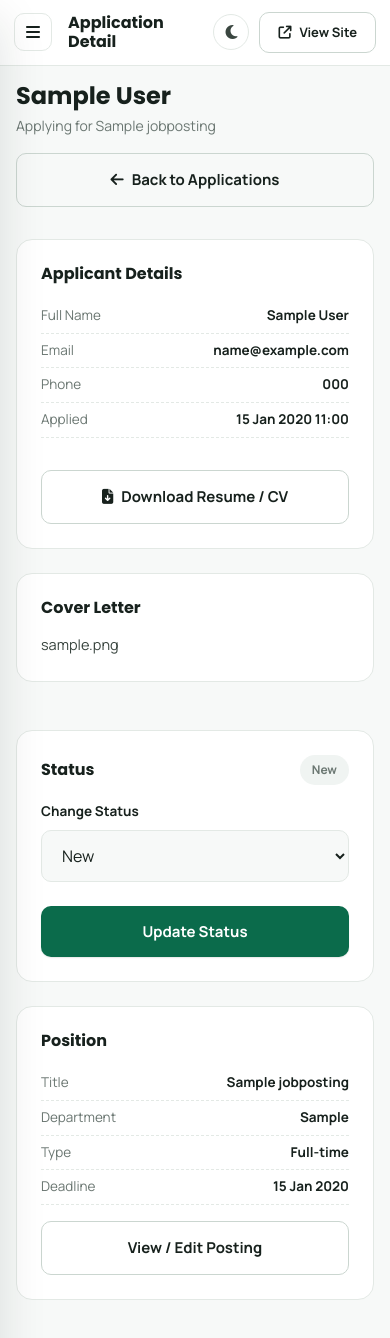
After one commit to sudaneee/hamdaancollege, a Django app: page /console/job-applications/1/ in a window 390 px wide. The commit adds this page. Shown: the top 1338 px of the page. Run offline with Django 5.2, Linux system fonts and the light colour scheme; a user stored in the database is signed in; tables that the repository leaves empty hold one stand-in row (values such as "Sample post"); grey boxes marked "Sample" are stand-in pictures; some libraries are stand-ins or nearby versions.

Commit message:
Add Job Opportunities / Careers — fully console-managed
New public Careers section: JobPosting (title, department, location,
type, description, requirements, deadline) fully manageable via the
console's generic CRUD (like News/Events). The public Careers list
only ever shows postings that are still active AND whose deadline
hasn't passed — JobPosting.is_open is the single source of truth both
the list filter and the detail page's Apply form gate use, so an
expired posting silently drops off the list with no manual step, while
its detail page (if someone still has the link) shows 'Applications
Closed' instead of 404ing.

Applicants apply with no account needed (name, email, phone, resume
upload, optional cover letter) — JobApplication, reviewed from a new
dedicated console section (list + detail, resume download, status
change: New/Shortlisted/Rejected/Hired). Full-access only for now, no
existing staff role owns HR/careers.

Added a Careers link to the main site nav (desktop + mobile).

Co-Authored-By: Claude Sonnet 5 <noreply@anthropic.com>

```diff
--- a/admin_console/templates/admin_console/base.html
+++ b/admin_console/templates/admin_console/base.html
@@ -110,6 +110,10 @@
       {% if is_full_access %}
       <a href="{% url 'admin_console:support_tickets_list' %}" class="{% if active_slug == 'support-tickets' %}active{% endif %}"><i class="fa-solid fa-headset"></i> Support Tickets</a>
 
+      <div class="p-nav-label">Careers</div>
+      <a href="{% url 'admin_console:list' 'job-postings' %}" class="{% if active_slug == 'job-postings' %}active{% endif %}"><i class="fa-solid fa-briefcase"></i> Job Postings</a>
+      <a href="{% url 'admin_console:job_applications_list' %}" class="{% if active_slug == 'job-applications' %}active{% endif %}"><i class="fa-solid fa-file-lines"></i> Job Applications</a>
+
       <div class="p-nav-label">Website Content</div>
       <a href="{% url 'admin_console:site_settings' %}" class="{% if active_slug == 'site-settings' %}active{% endif %}"><i class="fa-solid fa-gear"></i> Site Settings</a>
       <a href="{% url 'admin_console:about_content' %}" class="{% if active_slug == 'about-content' %}active{% endif %}"><i class="fa-solid fa-circle-info"></i> About Page</a>
--- /dev/null
+++ b/admin_console/templates/admin_console/job_application_detail.html
@@ -0,0 +1,61 @@
+{% extends "admin_console/base.html" %}
+{% block title %}{{ application.full_name }} — Console{% endblock %}
+{% block page_title %}Application Detail{% endblock %}
+
+{% block console_content %}
+<div class="p-page-head">
+  <div><h1>{{ application.full_name }}</h1><p>Applying for {{ application.job.title }}</p></div>
+  <a href="{% url 'admin_console:job_applications_list' %}" class="btn btn-outline"><i class="fa-solid fa-arrow-left"></i> Back to Applications</a>
+</div>
+
+<div class="p-grid-2">
+  <div>
+    <div class="panel">
+      <div class="panel-head"><h3>Applicant Details</h3></div>
+      <div class="review-row"><span>Full Name</span><span>{{ application.full_name }}</span></div>
+      <div class="review-row"><span>Email</span><span>{{ application.email }}</span></div>
+      <div class="review-row"><span>Phone</span><span>{{ application.phone }}</span></div>
+      <div class="review-row"><span>Applied</span><span>{{ application.submitted_at|date:"d M Y H:i" }}</span></div>
+      {% if application.resume %}
+      <a href="{{ application.resume.url }}" target="_blank" class="btn btn-outline btn-block mt-2"><i class="fa-solid fa-file-arrow-down"></i> Download Resume / CV</a>
+      {% endif %}
+    </div>
+
+    <div class="panel">
+      <div class="panel-head"><h3>Cover Letter</h3></div>
+      {% if application.cover_letter %}
+      <p style="color:var(--text-soft);font-size:14.5px;line-height:1.7;white-space:pre-wrap;">{{ application.cover_letter }}</p>
+      {% else %}
+      <p style="color:var(--muted);font-size:13.5px;">No cover letter submitted.</p>
+      {% endif %}
+    </div>
+  </div>
+
+  <div>
+    <div class="panel">
+      <div class="panel-head"><h3>Status</h3><span class="badge {% if application.status == 'hired' %}badge-success{% elif application.status == 'rejected' %}badge-danger{% elif application.status == 'shortlisted' %}badge-warning{% else %}badge-muted{% endif %}">{{ application.get_status_display }}</span></div>
+      <form method="post">
+        {% csrf_token %}
+        <div class="field">
+          <label>Change Status</label>
+          <select name="status">
+            {% for value, label in status_choices %}
+            <option value="{{ value }}" {% if application.status == value %}selected{% endif %}>{{ label }}</option>
+            {% endfor %}
+          </select>
+        </div>
+        <button type="submit" class="btn btn-primary btn-block">Update Status</button>
+      </form>
+    </div>
+
+    <div class="panel">
+      <div class="panel-head"><h3>Position</h3></div>
+      <div class="review-row"><span>Title</span><span>{{ application.job.title }}</span></div>
+      <div class="review-row"><span>Department</span><span>{{ application.job.department|default:"—" }}</span></div>
+      <div class="review-row"><span>Type</span><span>{{ application.job.get_employment_type_display }}</span></div>
+      <div class="review-row"><span>Deadline</span><span>{{ application.job.deadline|date:"d M Y" }}</span></div>
+      <a href="{% url 'admin_console:edit' 'job-postings' application.job.pk %}" class="btn btn-outline btn-block mt-1">View / Edit Posting</a>
+    </div>
+  </div>
+</div>
+{% endblock %}
--- a/admin_console/urls.py
+++ b/admin_console/urls.py
@@ -43,6 +43,9 @@ urlpatterns = [
     path('users/<int:pk>/toggle-active/', views.user_toggle_active, name='user_toggle_active'),
     path('users/<int:pk>/toggle-staff/', views.user_toggle_staff, name='user_toggle_staff'),
 
+    path('job-applications/', views.job_applications_list, name='job_applications_list'),
+    path('job-applications/<int:pk>/', views.job_application_detail, name='job_application_detail'),
+
     path('site-settings/', views.site_settings_edit, name='site_settings'),
     path('about-content/', views.about_content_edit, name='about_content'),
 
--- a/admin_console/views.py
+++ b/admin_console/views.py
@@ -818,3 +818,56 @@ def gradesheet_publish(request, session, course_id):
     else:
         messages.info(request, 'Nothing to publish — every entered result is already published.')
     return redirect('admin_console:gradesheet_detail', session=session, course_id=course_id)
+
+
+# ── Job Applications — dedicated: needs a resume download link and a
+# status-change action, so it's not the plain generic CRUD scaffold
+# (Job Postings themselves ARE generic — see the 'job-postings' registry
+# entry). Full-access only for now — no existing role owns HR/careers. ──────
+
+@staff_member_required
+@full_access_required
+def job_applications_list(request):
+    from website.models import JobApplication, JobPosting
+
+    qs = JobApplication.objects.select_related('job').order_by('-submitted_at')
+    q = request.GET.get('q', '').strip()
+    if q:
+        qs = qs.filter(Q(full_name__icontains=q) | Q(email__icontains=q) | Q(job__title__icontains=q))
+    status = request.GET.get('status', '')
+    if status:
+        qs = qs.filter(status=status)
+    job_id = request.GET.get('job', '')
+    if job_id:
+        qs = qs.filter(job_id=job_id)
+
+    paginator = Paginator(qs, 25)
+    page_obj = paginator.get_page(request.GET.get('page'))
+
+    return render(request, 'admin_console/job_applications_list.html', {
+        'page_obj': page_obj, 'q': q, 'status': status, 'job_id': job_id,
+        'status_choices': JobApplication.STATUS_CHOICES, 'jobs': JobPosting.objects.all(),
+        'active_nav': 'console', 'active_slug': 'job-applications',
+        'querystring': querystring_without_page(request),
+    })
+
+
+@staff_member_required
+@full_access_required
+def job_application_detail(request, pk):
+    from website.models import JobApplication
+
+    application = get_object_or_404(JobApplication, pk=pk)
+    if request.method == 'POST':
+        new_status = request.POST.get('status')
+        if new_status in dict(JobApplication.STATUS_CHOICES):
+            application.status = new_status
+            application.save(update_fields=['status'])
+            messages.success(request, f'Application marked as {application.get_status_display()}.')
+            return redirect('admin_console:job_application_detail', pk=pk)
+        messages.error(request, 'Invalid status.')
+
+    return render(request, 'admin_console/job_application_detail.html', {
+        'application': application, 'status_choices': JobApplication.STATUS_CHOICES,
+        'active_nav': 'console', 'active_slug': 'job-applications',
+    })
--- a/templates/partials/navbar.html
+++ b/templates/partials/navbar.html
@@ -17,6 +17,7 @@
       <a href="{% url 'website:facilities' %}" class="{% if page == 'facilities' %}active{% endif %}">Facilities</a>
       <a href="{% url 'website:student_life' %}" class="{% if page == 'student-life' %}active{% endif %}">Student Life</a>
       <a href="{% url 'website:news_list' %}" class="{% if page == 'news' %}active{% endif %}">News</a>
+      <a href="{% url 'website:careers_list' %}" class="{% if page == 'careers' %}active{% endif %}">Careers</a>
       <a href="{% url 'website:contact' %}" class="{% if page == 'contact' %}active{% endif %}">Contact</a>
     </div>
     <div class="nav-actions">
--- a/website/models.py
+++ b/website/models.py
@@ -384,3 +384,75 @@ class ContactMessage(models.Model):
 
 # Application/Application-fee moved to the `admissions` and `payments` apps
 # (see admissions.models.Application, payments.models.ApplicationInvoice).
+
+
+# =========================================================
+# CAREERS
+# =========================================================
+class JobPosting(models.Model):
+    EMPLOYMENT_TYPE_CHOICES = [
+        ('Full-time', 'Full-time'), ('Part-time', 'Part-time'),
+        ('Contract', 'Contract'), ('Internship', 'Internship'),
+    ]
+
+    title = models.CharField(max_length=200)
+    slug = models.SlugField(max_length=220, unique=True, blank=True)
+    department = models.CharField(max_length=100, blank=True)
+    location = models.CharField(max_length=150, default='Zaria, Kaduna State')
+    employment_type = models.CharField(max_length=20, choices=EMPLOYMENT_TYPE_CHOICES, default='Full-time')
+    description = CKEditor5Field(config_name='default')
+    requirements = CKEditor5Field(config_name='default', blank=True)
+    deadline = models.DateField(
+        help_text="Applications close at the end of this date — the posting is then automatically "
+                   "hidden from the public Careers page, no manual step needed.",
+    )
+    is_active = models.BooleanField(default=True, help_text="Uncheck to close a posting early, before its deadline.")
+    posted_at = models.DateTimeField(auto_now_add=True)
+
+    class Meta:
+        ordering = ['-posted_at']
+
+    def __str__(self):
+        return self.title
+
+    def save(self, *args, **kwargs):
+        if not self.slug:
+            base = slugify(self.title)
+            slug, i = base, 1
+            while JobPosting.objects.filter(slug=slug).exclude(pk=self.pk).exists():
+                i += 1
+                slug = f"{base}-{i}"
+            self.slug = slug
+        super().save(*args, **kwargs)
+
+    @property
+    def is_open(self):
+        """Whether this posting still accepts applications — the single
+        source of truth both the public list (which just filters on it)
+        and the detail page's Apply form (which checks it directly) use."""
+        return self.is_active and self.deadline >= timezone.now().date()
+
+    def get_absolute_url(self):
+        from django.urls import reverse
+        return reverse('website:job_detail', args=[self.slug])
+
+
+class JobApplication(models.Model):
+    STATUS_CHOICES = [
+        ('new', 'New'), ('shortlisted', 'Shortlisted'), ('rejected', 'Rejected'), ('hired', 'Hired'),
+    ]
+
+    job = models.ForeignKey(JobPosting, on_delete=models.CASCADE, related_name='applications')
+    full_name = models.CharField(max_length=150)
+    email = models.EmailField()
+    phone = models.CharField(max_length=30)
+    cover_letter = models.TextField(blank=True)
+    resume = models.FileField(upload_to='job_applications/')
+    status = models.CharField(max_length=15, choices=STATUS_CHOICES, default='new')
+    submitted_at = models.DateTimeField(auto_now_add=True)
+
+    class Meta:
+        ordering = ['-submitted_at']
+
+    def __str__(self):
+        return f"{self.full_name} — {self.job.title}"
--- a/website/urls.py
+++ b/website/urls.py
@@ -15,6 +15,8 @@ urlpatterns = [
     path('news/', views.news_list, name='news_list'),
     path('news/<slug:slug>/', views.news_detail, name='news_detail'),
     path('gallery/', views.gallery, name='gallery'),
+    path('careers/', views.careers_list, name='careers_list'),
+    path('careers/<slug:slug>/', views.job_detail, name='job_detail'),
     path('contact/', views.contact, name='contact'),
     path('search/', views.search, name='search'),
 ]
```
Also changed, not shown: admin_console/registry.py (+15 -1 lines), admin_console/templates/admin_console/job_applications_list.html (added, +46 -0 lines), website/forms.py (+13 -1 lines), website/templates/website/careers.html (added, +35 -0 lines), website/templates/website/job_detail.html (added, +84 -0 lines), website/views.py (+32 -1 lines), website/migrations/0004_jobposting_jobapplication.py (added).
